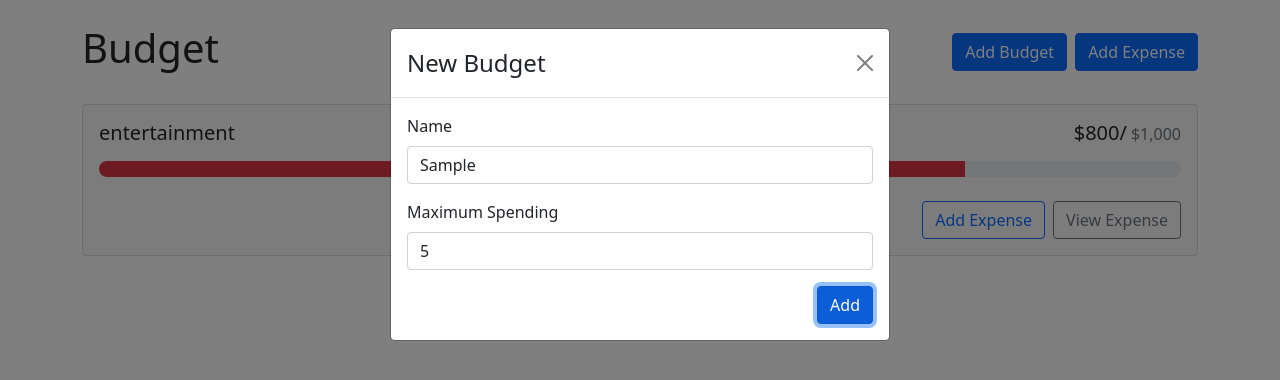
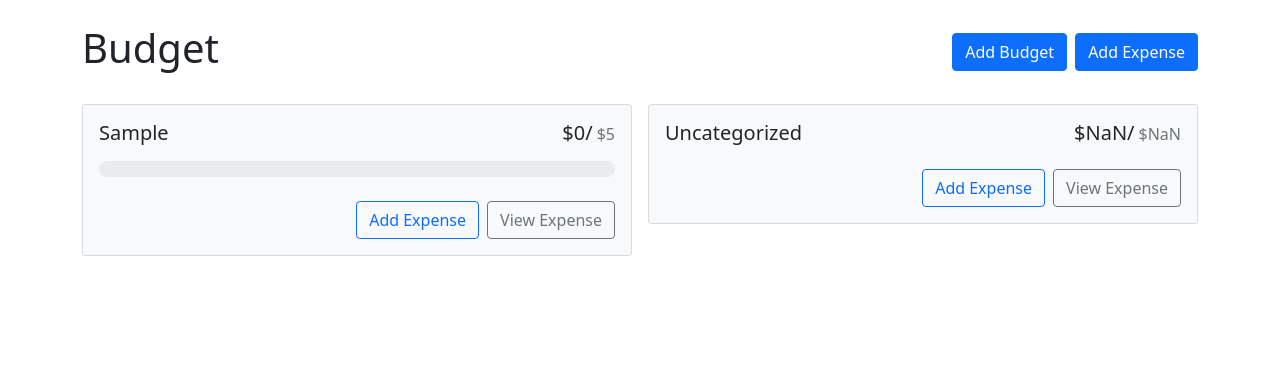
Before and after one commit to codessi/budget-app, a React (Create React App) app: page / in a window 1280 px wide. Both pictures are taken after typing "Sample", "5" into the empty fields and a click on the button "Add". Shown: the top 380 px of the page. Built offline with nearby package versions, Linux system fonts and the light colour scheme.

Commit message:
just started UncategorizedBudgetCard jsx

```diff
--- a/src/App.js
+++ b/src/App.js
@@ -1,25 +1,77 @@
+import { useState } from "react";
 import { Button, Container, Stack } from "react-bootstrap";
 import AddBudgetModal from "./components/AddBudgetModal";
-import BudgetCard from "./components/BudgetCard"
+import AddExpenseModal from "./components/AddExpenseModal";
+import BudgetCard from "./components/BudgetCard";
+import { useBudgets } from "./contexts/BudgetsContext";
+import UncategorizedBudgetCard from "./components/UncategorizedBudgetCard";
 
 function App() {
+  const [showAddBudgetModal, setShowAddBudgetModal] = useState(true);
+  const [showAddExpenseModal, setShowAddExpenseModal] = useState(false);
+  const [addExpenseModalBudgetId, setAddExpenseModalBudgetId] = useState("asdf");
 
-  const handleClose = () => {
+  const openAddExpenseModal = (budgetId) => {
+    setShowAddExpenseModal(true);
+    setAddExpenseModalBudgetId(budgetId);
+  };
 
-  }
+  const { budgets, getBudgetExpenses } = useBudgets();
+
+  const amount = (budgetId) => {
+    const expenseObjArr = getBudgetExpenses(budgetId);
+   const result = expenseObjArr.reduce((total, expense) => {
+
+      return parseFloat(total + expense.amount)
+    }, 0);
+
+    return result
+  };
+
+
   return (
     <>
       <Container className="my-4">
         <Stack direction="horizontal" gap="2" className="mb-4">
           <h1 className="me-auto">Budget</h1>
-          <Button varient="primary">Add Budget</Button>
-          <Button varient="primary">Add Expense</Button>
+          <Button varient="primary" onClick={() => setShowAddBudgetModal(true)}>
+            Add Budget
+          </Button>
+          <Button varient="primary" onClick={openAddExpenseModal}>
+            Add Expense
+          </Button>
         </Stack>
-        <div style= {{display: "grid", gridTemplateColumns:"Repeat(auto-fit, minmax(300px, 1fr))",gap:"1rem", alignItems:"start"}}>
-          <BudgetCard name={"entertainment"} amount={800 } gray={true} max={1000} />
+        <div
+          style={{
+            display: "grid",
+            gridTemplateColumns: "Repeat(auto-fit, minmax(300px, 1fr))",
+            gap: "1rem",
+            alignItems: "start",
+          }}
+        >
+          {budgets.map((budget) => (
+            <BudgetCard
+              key={budget.budgetId}
+              name={budget.name}
+              amount={amount(budget.budgetId) }
+              gray={true}
+              max={budget.max}
+              onAddExpenseClick = {() => openAddExpenseModal(budget.budgetId)}
+            />
+          ))}
+          <UncategorizedBudgetCard  />
         </div>
       </Container>
-      <AddBudgetModal show={true} handleClose={handleClose} />
+      <AddBudgetModal
+        show={showAddBudgetModal}
+        handleClose={() => setShowAddBudgetModal(false)}
+      />
+      <AddExpenseModal
+        show={showAddExpenseModal}
+        handleClose={() => setShowAddExpenseModal(false)}
+        defaultBudgetId={addExpenseModalBudgetId}
+
+      />
     </>
   );
 }
--- a/src/components/AddBudgetModal.jsx
+++ b/src/components/AddBudgetModal.jsx
@@ -16,7 +16,7 @@ export default function AddBudgetModal({ show, handleClose }) {
   };
 
   return (
-    <Modal show={show} hide={handleClose}>
+    <Modal show={show} onHide={handleClose}>
       <Form onSubmit={handleSubmit}>
         <Modal.Header closeButton>
           <Modal.Title>New Budget</Modal.Title>
--- /dev/null
+++ b/src/components/AddExpenseModal.jsx
@@ -0,0 +1,76 @@
+import { Button, Form, Modal } from "react-bootstrap";
+import { useRef } from "react";
+import { UNCATEGORIZED_BUDGET_ID, useBudgets } from "../contexts/BudgetsContext";
+export default function AddExpenseModal({ show, handleClose, defaultBudgetId }) {
+
+
+  const { addExpense, budgets } = useBudgets();
+
+  const amountRef = useRef();
+  const descriptionRef = useRef();
+  const budgetIdRef = useRef();
+
+
+  const handleSubmit = (e) => {
+    e.preventDefault();
+    addExpense({
+
+      description: descriptionRef.current.value,
+      amount: amountRef.current.value,
+      budgetId: budgetIdRef.current.value
+    });
+    handleClose();
+
+  };
+
+  return (
+    <Modal show={show} onHide={handleClose}>
+      <Form onSubmit={handleSubmit}>
+        <Modal.Header closeButton>
+          <Modal.Title>New Expense</Modal.Title>
+        </Modal.Header>
+        <Modal.Body>
+          <Form.Group className="mb-3" controlId="name">
+            <Form.Label>Description</Form.Label>
+            <Form.Control
+              ref={descriptionRef}
+              placeholder="Description"
+              type="text"
+              required
+            />
+          </Form.Group>
+
+          <Form.Group className="mb-3" controlId="max">
+            <Form.Label>Amount</Form.Label>
+            <Form.Control
+              ref={amountRef}
+              placeholder="Maximum Spending"
+              type="number"
+              min={0}
+              step={0.01}
+              required
+            />
+          </Form.Group>
+
+          <Form.Group className="mb-3" controlId="max">
+            <Form.Label>Budget</Form.Label>
+            <Form.Select ref={budgetIdRef} defaultValue={defaultBudgetId} aria-label="Default blah example">
+              <option id= {UNCATEGORIZED_BUDGET_ID}>uncategorized </option>
+              {budgets.map(budget => (
+                <option key={budget.budgetId } value ={budget.budgetId} >{budget.name}</option>
+              ))}
+
+            </Form.Select>
+
+          </Form.Group>
+
+          <div className="d-flex justify-content-end">
+            <Button variant="primary" type="submit">
+              Add
+            </Button>
+          </div>
+        </Modal.Body>
+      </Form>
+    </Modal>
+  );
+}
--- a/src/components/BudgetCard.jsx
+++ b/src/components/BudgetCard.jsx
@@ -2,9 +2,10 @@ import React from "react"
 import { Button, Card, ProgressBar, Stack } from "react-bootstrap"
 import { currencyFormatter } from "../utils"
 
-export default function BudgetCard({ name, amount, max, gray }) {
+export default function BudgetCard({ name, amount, max, gray , onAddExpenseClick}) {
   // make the card bg turn warning color when amount is bigger
   const classNames = []
+
 
   if (amount > max) {
     classNames.push("bg-danger", "bg-opacity-10")
@@ -19,11 +20,14 @@ export default function BudgetCard({ name, amount, max, gray }) {
           <div className="me-2">{name} </div>
           <div className="d-flex align-items-baseline">{currencyFormatter.format(amount)}/<span className="fs-6 text-muted ms-1"> {currencyFormatter.format(max)}</span></div>
         </Card.Title>
-        <ProgressBar min={0} max={max} now={amount} className="rounded-pill" variant={getProgressBarVarient(amount, max)} />
+
+        {max && <ProgressBar min={0} max={max} now={amount} className="rounded-pill" variant={getProgressBarVarient(amount, max)} />}
+
         <Stack direction="horizontal" gap="2" className="mt-4">
-          <Button variant="outline-primary" className="ms-auto">Add Expense</Button>
+          <Button variant="outline-primary" className="ms-auto" onClick={onAddExpenseClick} >Add Expense</Button>
           <Button variant="outline-secondary">View Expense</Button>
         </Stack>
+
       </Card.Body>
     </Card>
   )
--- /dev/null
+++ b/src/components/UncategorizedBudgetCard.jsx
@@ -0,0 +1,20 @@
+import { useBudgets } from "../contexts/BudgetsContext";
+import BudgetCard from "./BudgetCard";
+
+// making UncategorizedBudget Card
+// it will have total of Uncategorized
+// no max no bar [x]
+// add expense and view expense yes
+export default function UncategorizedBudgetCard({expenses}) {
+  const { getBudgetExpenses } = useBudgets()
+
+
+  const amount = () => {
+     return getBudgetExpenses("uncategorized").reduce((a,b) => a+ parseFloat(b.amount), 0)
+  }
+  console.log('amount:',typeof amount())
+//  console.log(' getBudgetExpenses("uncategorized"):',  getBudgetExpenses("uncategorized"))
+  return (
+    <BudgetCard name ="Uncategorized" amount = {amount} gray />
+  )
+}
--- a/src/contexts/BudgetsContext.js
+++ b/src/contexts/BudgetsContext.js
@@ -3,6 +3,9 @@ import { v4 as uuidv4 } from "uuid";
 import {useLocalStorage} from './../hooks/useLocalStorge'
 
 export const BudgetsContext = createContext();
+
+export const UNCATEGORIZED_BUDGET_ID = "uncategorized"
+
 
 export const useBudgets = () => {
   return useContext(BudgetsContext);
@@ -12,9 +15,11 @@ export const BudgetsContextProvider = ({ children }) => {
   const [budgets, setBudgets] = useLocalStorage("budgets", []);
   const [expenses, setExpenses] = useLocalStorage("expenses", []);
 
-  const getBudgetExpenses = ({budgetId}) => {
+  const getBudgetExpenses = ( budgetId ) => {
+
     return expenses.filter((expense) => expense.budgetId === budgetId);
   };
+  // this creates an array of all the expese object is intit ? then a it will
   const addExpense = ({amount, description, budgetId}) => {
     setExpenses((prevExpesne) => [
       ...prevExpesne,
```
Also changed, not shown: 1 other file (tests, documents, lock files or other folders).
